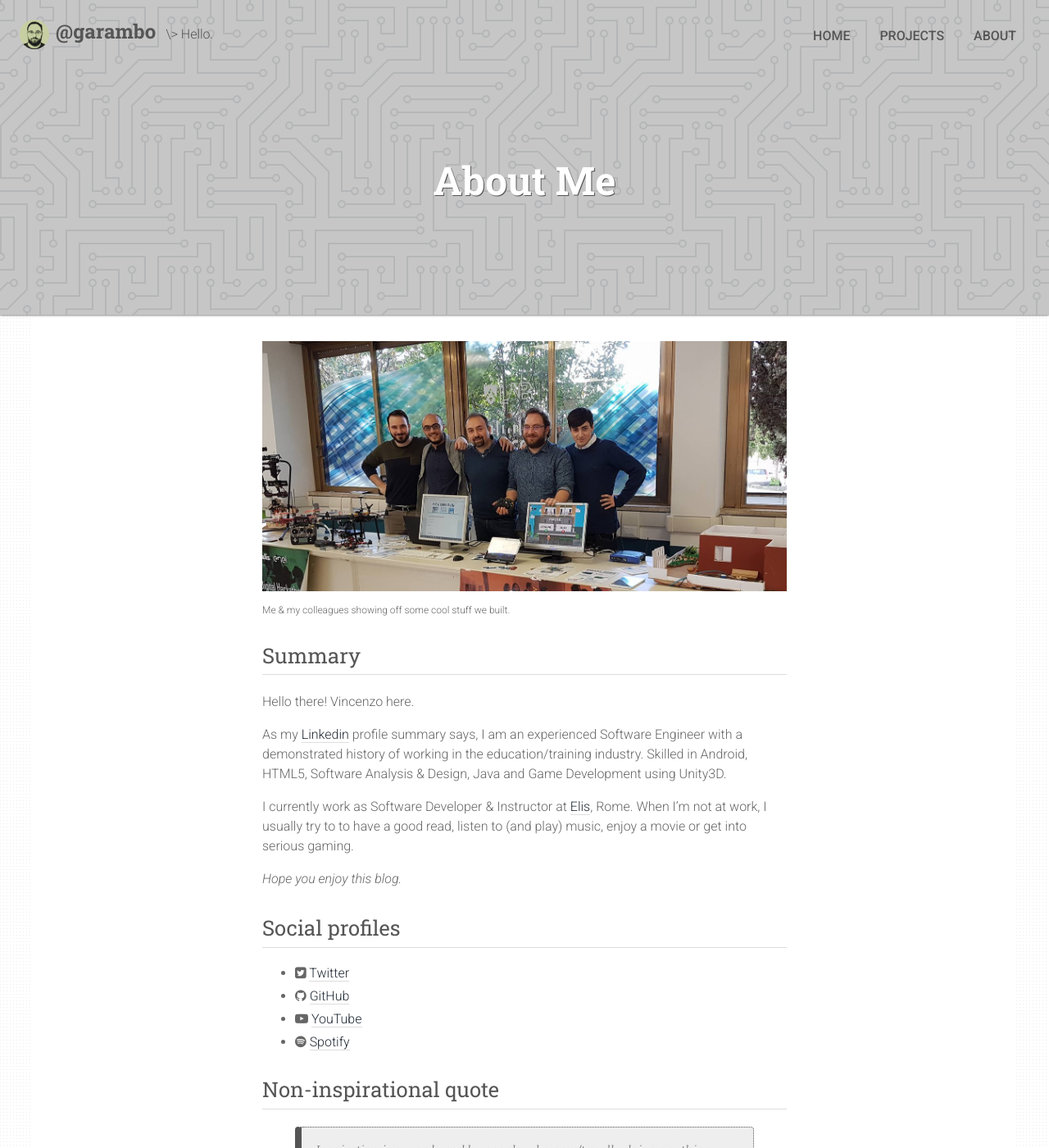
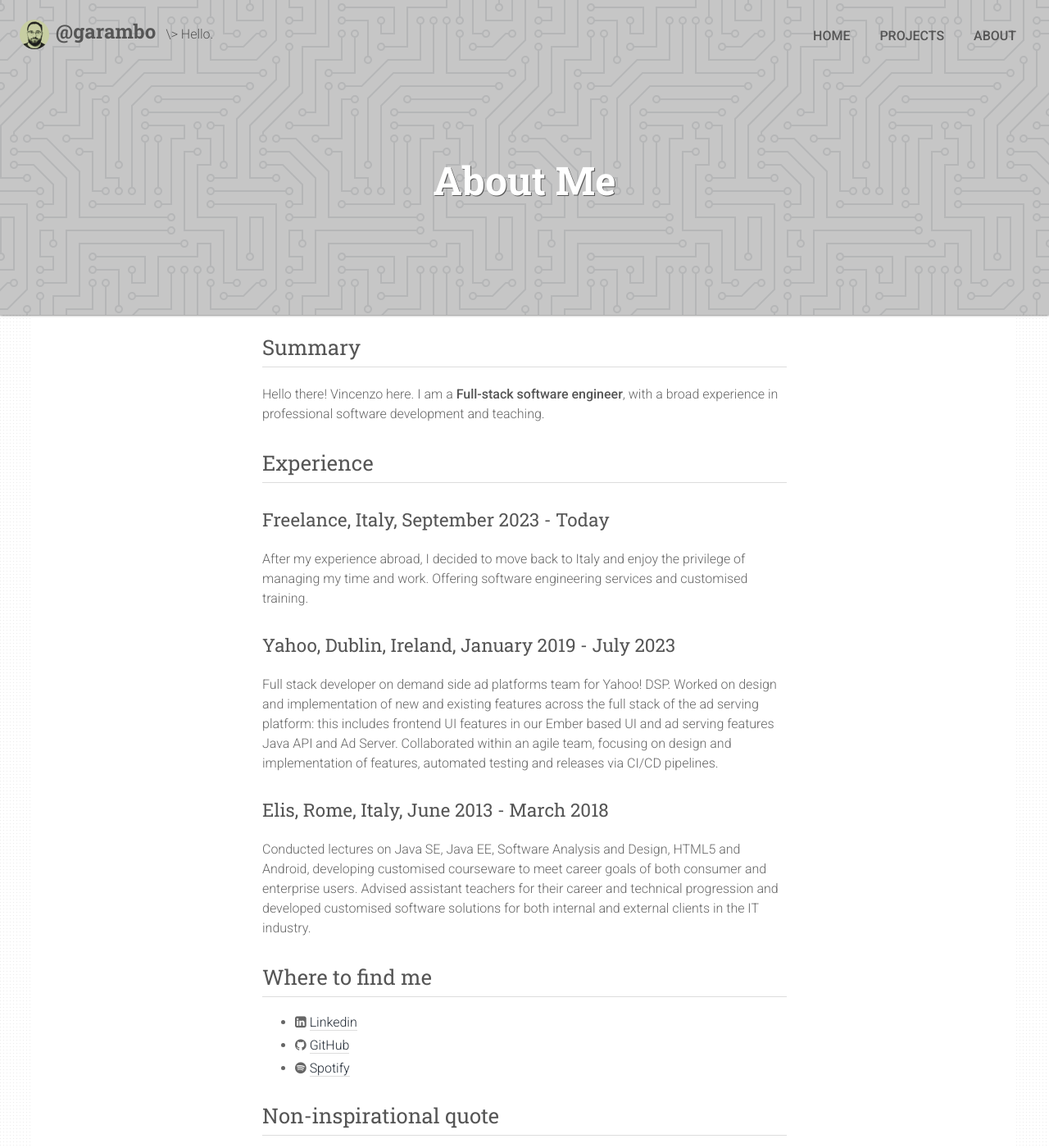
Before and after one commit to garamb1/garamb1.github.io, a Jekyll site: the page built from about.md, in a window 1280 px wide and 1400 px high. Shown: the whole window at 82% size. Built offline with Jekyll 4.4.1, drawn with Linux system fonts in a browser that asks for light colours.

Commit message:
new post, about page updated, minor updates

```diff
--- a/Gemfile
+++ b/Gemfile
@@ -1,2 +1,4 @@
 source 'https://rubygems.org'
 gem 'github-pages', group: :jekyll_plugins
+
+gem "webrick", "~> 1.8"
--- a/_config.yml
+++ b/_config.yml
@@ -30,25 +30,14 @@ nav_menu:
     url: /about
     icon: /i/icons/about.svg
     icon-white: /i/icons/about_white.svg
-  #- name: Twitter
-  #  url: https://twitter.com/garambo/
-  #  icon: /i/icons/twitter.svg
-  #  icon-white: /i/icons/twitter_white.svg
-  #  outbound: true      # this key sets a link to open in a new window.
 
 # Objects listed here will appear on the /projects.html page.
 projects:
-
   - title: Casalbruciato Runner
     teaser: An infinite runner set in Rome's neighborhood of CasalBruciato. Available on Google Play.
     url: https://play.google.com/store/apps/details?id=it.garambo.Casalbruciato
     role: Developer
     category: Game Development
-  - title: Discover Grassano
-    teaser: The official Tourist Portal of Grassano (Matera, Italy)
-    url: http://www.discovergrassano.it/
-    role: Developer
-    category: Web Development
   - title: StartSaver
     teaser: With StartSaver you can lock the screen or start your screensaver when you are getting away from your Mac.
     url: https://github.com/garamb1/StartSaver/releases
--- a/about.md
+++ b/about.md
@@ -1,28 +1,29 @@
 ---
 title: "About Me"
-teaser: "@garambo is Vincenzo Garambone's personal page & blog: Thoughts and ideas about programming and random stuff (Mostly in Italian)."
+teaser: "@garambo is Vincenzo Garambone's personal page & blog"
 layout: single
 ---
-![Me & My Colleagues](/post-imgs/about/elis.jpg){:class="img-responsive"}
-<sub>Me & my colleagues showing off some cool stuff we built.</sub>
-
 ## Summary
 
 Hello there! Vincenzo here.
+I am a **Full-stack software engineer**, with a broad experience in professional software development and teaching.
 
-As my [Linkedin](https://www.linkedin.com/in/vincenzo-garambone/) profile summary says, I am an experienced Software Engineer with a demonstrated history of working in the education/training industry.
-Skilled in Android, HTML5, Software Analysis & Design, Java and Game Development using Unity3D.
+## Experience
 
-I currently work as Software Developer & Instructor at [Elis](http://www.elis.org), Rome.
-When I'm not at work, I usually try to to have a good read, listen to (and play) music, enjoy a movie or get into serious gaming.
+### Freelance, Italy, September 2023 - Today
+After my experience abroad, I decided to move back to Italy and enjoy the privilege of managing my time and work.
+Offering software engineering services and customised training.
 
-*Hope you enjoy this blog.*
+### Yahoo, Dublin, Ireland, January 2019 - July 2023
+Full stack developer on demand side ad platforms team for Yahoo! DSP. Worked on design and implementation of new and existing features across the full stack of the ad serving platform: this includes frontend UI features in our Ember based UI and ad serving features Java API and Ad Server. Collaborated within an agile team, focusing on design and implementation of features, automated testing and releases via CI/CD pipelines.
 
-## Social profiles
-* <i class="fa fa-twitter-square" aria-hidden="true"></i>
- [Twitter](https://twitter.com/garambo)
+### Elis, Rome, Italy, June 2013 - March 2018
+Conducted lectures on Java SE, Java EE, Software Analysis and Design, HTML5 and Android, developing customised courseware to meet career goals of both consumer and enterprise users. Advised assistant teachers for their career and technical progression and developed customised software solutions for both internal and external clients in the IT industry.
+
+## Where to find me
+* <i class="fa fa-linkedin-square" aria-hidden="true"></i>
+ [Linkedin](https://www.linkedin.com/in/vincenzo-garambone/)
 * <i class="fa fa-github" aria-hidden="true"></i> [GitHub](https://github.com/garamb1)
-* <i class="fa fa-youtube-play" aria-hidden="true"></i> [YouTube](https://www.youtube.com/channel/UCAdUHAAJU0C6HlV0K5OTpmQ)
 * <i class="fa fa-spotify" aria-hidden="true"></i> [Spotify](https://open.spotify.com/user/garambo)
 
 ## Non-inspirational quote
```
Also changed, not shown: _posts/2023-09-10-starting-over.md (added, +18 -0 lines), post-imgs/2023-09-10-starting-over/sunset.jpg (added), post-imgs/about/elis.jpg (deleted).
